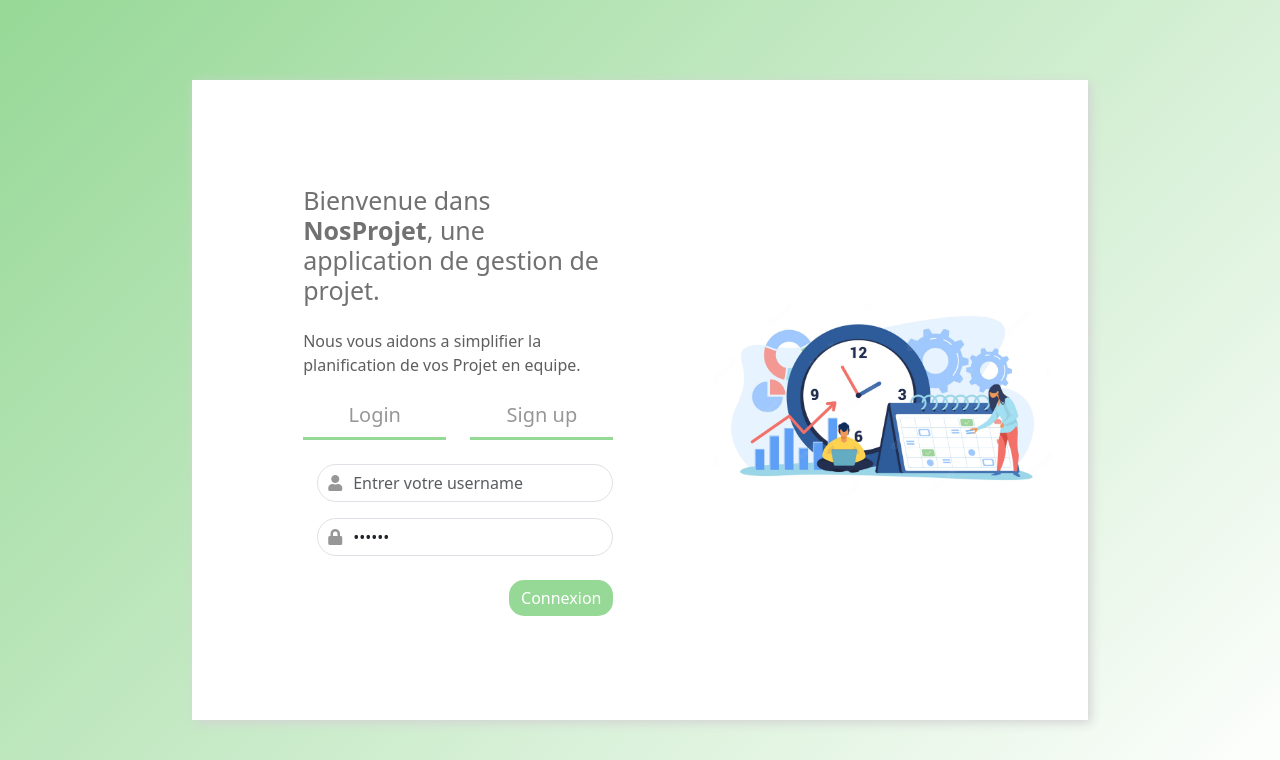
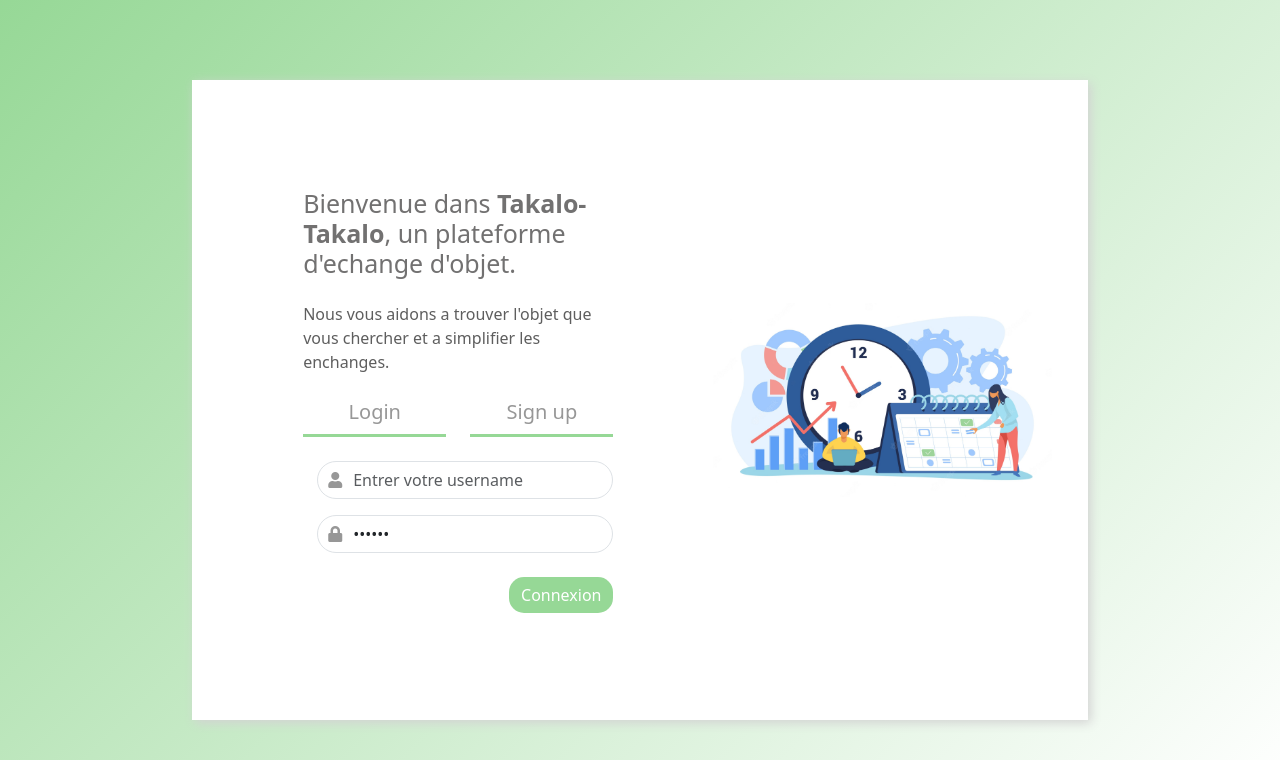
Before and after one commit to To-Mamiarilaza/FinalProjectS3, a CodeIgniter app: page /FinalProjectS3/ in a window 1280 px wide. Shown: the top 760 px of the page. Run offline with CodeIgniter, Linux system fonts and the light colour scheme; some libraries are stand-ins or nearby versions.

Commit message:
Modification login

```diff
--- a/application/controllers/Login.php
+++ b/application/controllers/Login.php
@@ -26,7 +26,7 @@ class Login extends CI_Controller {
 
 	public function index()
 	{
-		$this->load->view('login');
+		$this->load->view('loginClient');
 	}
 
 	public function checkLogin()
--- a/application/views/login.php
+++ b/application/views/loginClient.php
@@ -12,8 +12,8 @@
 <body>
     <div class="container login-div row">
         <div class="col-md-7 form-div row">
-            <h1 class="mb-4"> Bienvenue dans <strong>NosProjet</strong>, une application de gestion de projet.</h1>
-            <p>Nous vous aidons a simplifier la planification de vos Projet en equipe.</p>
+            <h1 class="mb-4"> Bienvenue dans <strong>Takalo-Takalo</strong>, un plateforme d'echange d'objet.</h1>
+            <p>Nous vous aidons a trouver l'objet que vous chercher et a simplifier les enchanges.</p>
             <div class="choix col-md-6">
                 <h2>
                     Login
```
